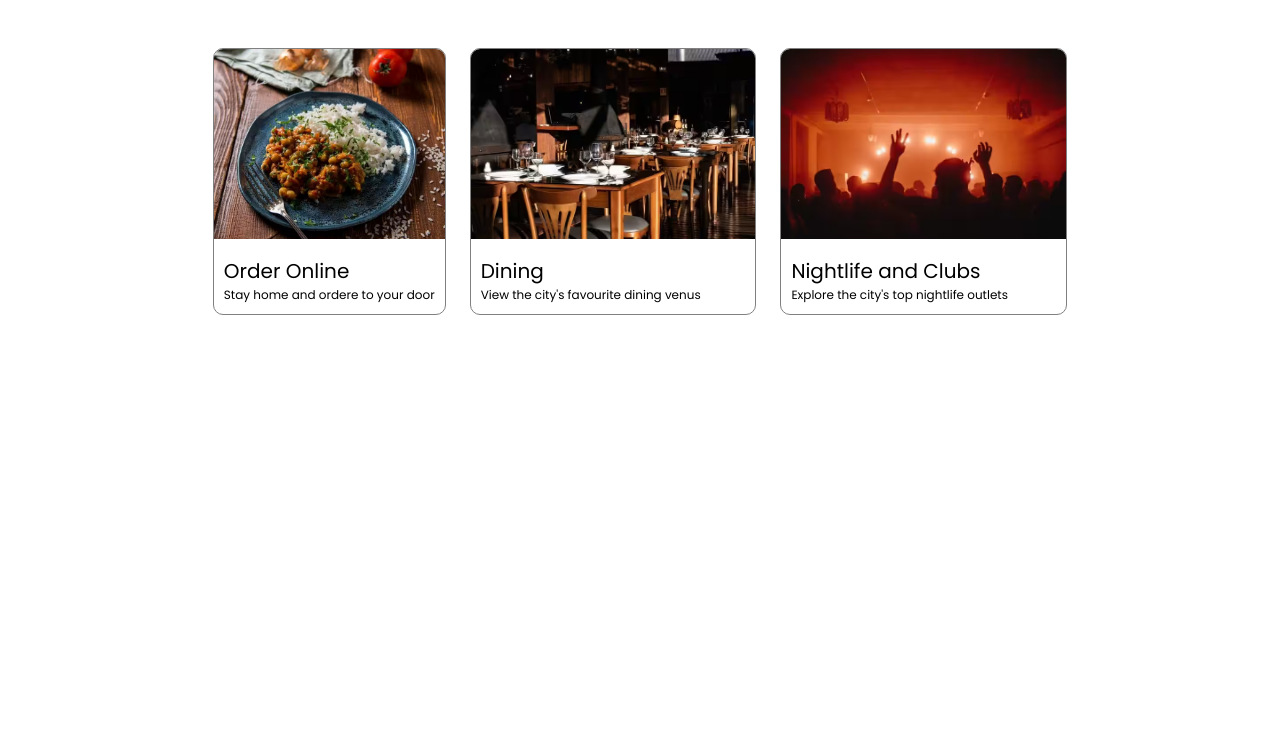
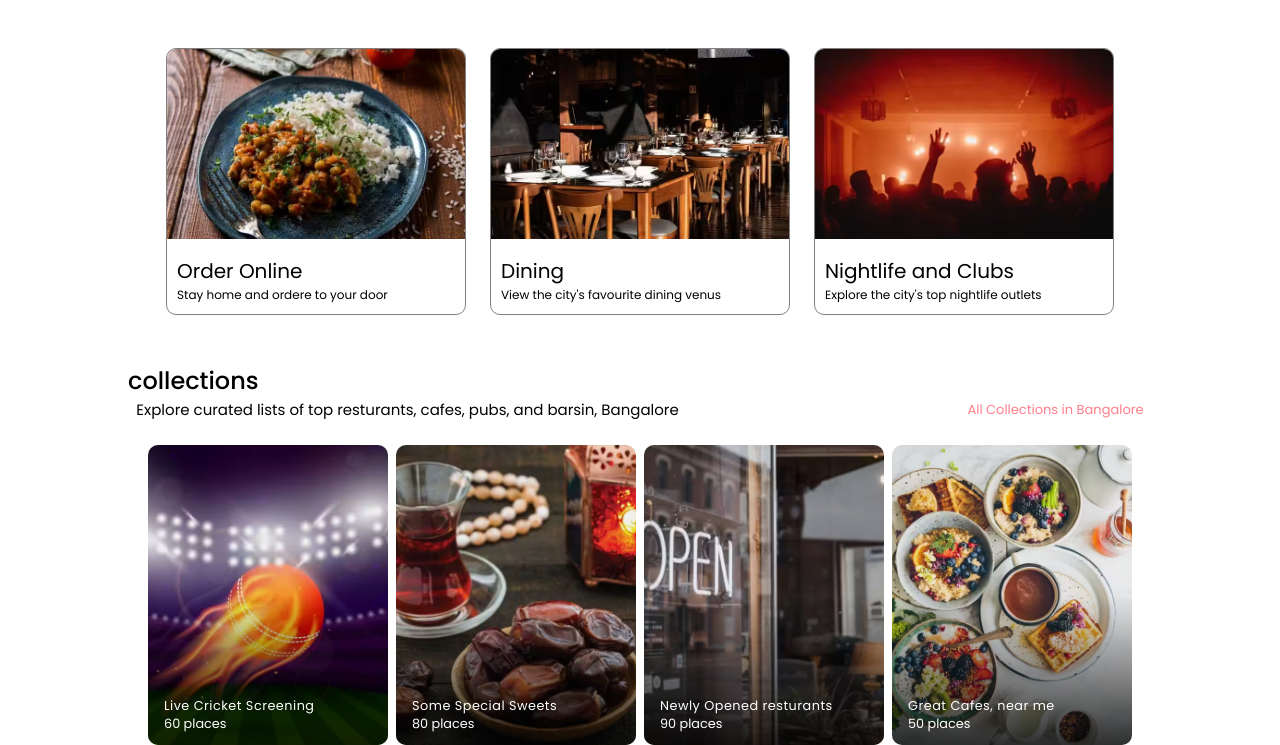
Before and after one commit to rohan1917/zomato-landing-page-DT, a plain HTML site: page index.html in a window 1280 px wide. Shown: the part 480-1225 px from the top of the page. Before the commit the page ends 843 px from the top, so only its background shows below. Drawn offline with Linux system fonts and the light colour scheme.

Commit message:
I'll be adding collections container

```diff
--- a/index.html
+++ b/index.html
@@ -80,5 +80,49 @@
       </div>
   </div>
     </section>
+    <section class="container collections">
+      <h1>collections</h1>
+      <div class="sub__heading_container">
+        <span>
+          Explore curated lists of top resturants, cafes, pubs, and barsin, Bangalore
+        </span>
+        <span>
+          All Collections in Bangalore
+        </span>
+      </div>
+      <div class="collections_card_container">
+        <div class="card card1">
+          <div class="overlay"></div>
+          <div class="content">
+            <h4>Live Cricket Screening</h4>
+            <span> 60 places</span>
+          </div>
+        </div>
+
+        <div class="card card2">
+          <div class="overlay"></div>
+          <div class="content">
+            <h4>Some Special Sweets</h4>
+            <span> 80 places</span>
+          </div>
+        </div>
+
+        <div class="card card3">
+          <div class="overlay"></div>
+          <div class="content">
+            <h4>Newly Opened resturants</h4>
+            <span> 90 places</span>
+          </div>
+        </div>
+        <div class="card card4">
+          <div class="overlay"></div>
+          <div class="content">
+            <h4>Great Cafes, near me</h4>
+            <span> 50 places</span>
+          </div>
+        </div>
+      </div>
+
+    </section>
      </body>
 </html>
--- a/styles.css
+++ b/styles.css
@@ -1,9 +1,10 @@
-*{
+* {
     margin: 0;
     padding: 0;
     box-sizing: border-box;
     font-family: "Poppins", sans-serif;
 }
+
 .hero__section {
     background-image: url(./images/heroSectionBackground.png);
     min-height: 60vh;
@@ -11,22 +12,26 @@
     background-position: center;
     color: white;
 }
-.navbar{
+
+.navbar {
     display: flex;
     align-items: center;
     justify-content: space-between;
     height: 60px;
     padding: 15px 45px;
 }
-.navbar a{
+
+.navbar a {
     color: white;
     text-decoration: none;
 }
-.navbar__menu_container{
+
+.navbar__menu_container {
     display: flex;
     gap: 20px;
 }
-.navbar__menu_container .user__icon{
+
+.navbar__menu_container .user__icon {
     height: 30px;
     width: 30px;
     border-radius: 100%;
@@ -36,7 +41,7 @@
     display: none;
 }
 
-.hero__section_container{
+.hero__section_container {
     display: flex;
     flex-direction: column;
     align-items: center;
@@ -44,18 +49,20 @@
     gap: 32px;
     height: calc(60vh, 60px);
 }
-.hero__section_logo{
+
+.hero__section_logo {
     width: 200px;
     /* height: 100px; */
     /* height: auto; */
 }
-.hero__section_title{
+
+.hero__section_title {
     text-align: center;
     font-size: 25px;
     font-weight: 400;
 }
 
-.hero__section_input_container{
+.hero__section_input_container {
     background-color: white;
     padding: 10px;
     display: flex;
@@ -66,7 +73,8 @@
     border-radius: 10px;
 }
 
-.input_container_location, .input_container_search{
+.input_container_location,
+.input_container_search {
     padding: 6px;
     border: none;
     border-radius: 15px;
@@ -74,12 +82,12 @@ width: 96%;
     outline: none;
 }
 
-.input_container_location{
+.input_container_location {
     width: 35%;
     border-right: 2px solid gray;
 }
 
-.input_container_search{
+.input_container_search {
     width: 65%;
 }
 
@@ -92,44 +100,53 @@ outline: none;
 
 
 /* Media */
-@media only screen and (max-width:500px){
-    .navbar__menu_container .user__icon{
+@media only screen and (max-width:500px) {
+    .navbar__menu_container .user__icon {
         display: flex;
     }
-    .link{
+
+    .link {
         display: none;
     }
-    .hero__section{
+
+    .hero__section {
         min-height: 80vh;
     }
-    .navbar{
+
+    .navbar {
         padding: 16px;
     }
-    .hero__section_input_container{
+
+    .hero__section_input_container {
         flex-direction: column;
         background-color: transparent;
         width: 100%;
     }
-    .input_container_location, .input_container_search{
+
+    .input_container_location,
+    .input_container_search {
         padding: 15px;
         flex-direction: column;
         border-radius: 10px;
         width: 95%;
     }
-    .hero__section_input_container{
+
+    .hero__section_input_container {
         height: calc(80vh - 60px);
     }
-    .hero__section_title{
+
+    .hero__section_title {
         font-size: 20px;
         width: 95%;
     }
 }
+
 /* .container{
     margin: 3rem auto;
     width: 90%;
     } */
 
-.container__we_offer{
+.container__we_offer {
     margin: 3rem auto;
     width: 90%;
     display: flex;
@@ -139,8 +156,9 @@ align-items: center;
     justify-content: center;
 }
 
-.we__offer_card{
+.we__offer_card {
     border-radius: 10px;
+    width: 300px;
     /* background-color: aqua; */
     overflow: hidden;
     border: 1px solid gray;
@@ -148,27 +166,122 @@ justify-content: center;
     transition: all 0.4s ease;
 }
 
-.we__offer_card:hover{
+.we__offer_card:hover {
     transform: scale(1.05);
     cursor: pointer;
 }
 
-.we__offer_card img{
+.we__offer_card img {
     width: 100%;
     height: 190px;
     object-fit: cover;
     object-position: center;
 }
 
-.we__offer_content{
+.we__offer_content {
     padding: 10px;
 
 }
-.we__offer_content h2{
+
+.we__offer_content h2 {
     font-size: 20px;
     font-weight: 400;
 }
-.we__offer_content p{
+
+.we__offer_content p {
     font-size: 12px;
 
 }
+
+.collections h1 {
+    font-weight: 500;
+    margin-left: 10%;
+}
+
+.collections .sub__heading_container {
+    font-size: 15px;
+    display: flex;
+    align-items: center;
+    justify-content: space-around;
+    flex-wrap: wrap;
+    gap: 1rem;
+}
+
+.sub__heading_container span:nth-child(2) {
+    color: #ff7e8b;
+    font-size: 13px;
+    cursor: pointer;
+}
+
+.collections_card_container {
+    display: flex;
+    align-items: center;
+    justify-content: center;
+    flex-wrap: wrap;
+    gap: 0.5rem;
+    margin-top: 1.5rem;
+}
+
+.collections_card_container .card {
+    height: 300px;
+    min-width: 240px;
+    background-size: cover;
+    background-position: center;
+    border-radius: 10px;
+    position: relative;
+}
+
+.card1 {
+    background-image: url('./images/collection1.jpg');
+}
+
+.card2 {
+    background-image: url('./images/collection2.jpg');
+}
+
+.card3 {
+    background-image: url('./images/collection3.jpg');
+}
+
+/* Shift + Alt + f */
+
+.card4 {
+    background-image: url('./images/collection4.jpg');
+}
+
+.overlay{
+    width: 100%;
+    height: 100%;
+    position: absolute;
+    top: 0;
+    left: 0;
+    border-radius: 10px;
+    background: linear-gradient(
+        0deg,
+        rgba(0, 0 ,0, 0.8) 0%,
+        rgba(0, 0 ,0, 0.05) 50%,
+        rgba(0, 0 ,0, 0.05) 85%
+        /* rgba(0, 0, 0, 0)100% */
+
+    );
+    z-index: 5;
+}
+
+.collections_card_container .card .content{
+    position: absolute;
+    bottom: 0;
+    left: 0;
+    color: white;
+    padding: 12px 16px;
+    font-size: 0.8rem;
+    z-index: 10;
+}
+
+.content h4{
+    font-weight: 400;
+    letter-spacing: 0.5px;
+}
+
+/* .collections h1{
+    margin: auto;
+} */
```
Lines whose indentation alone changed are shown as unchanged.
